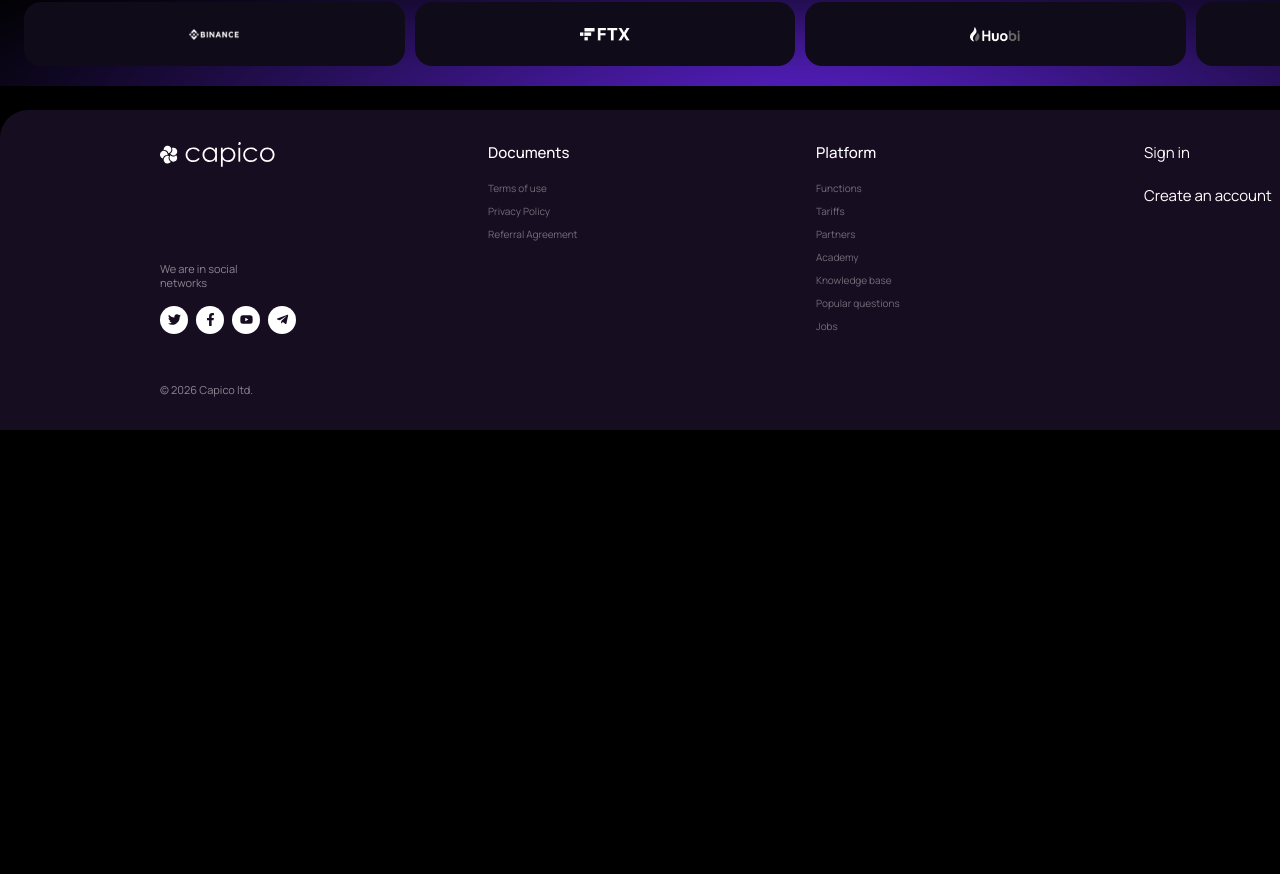
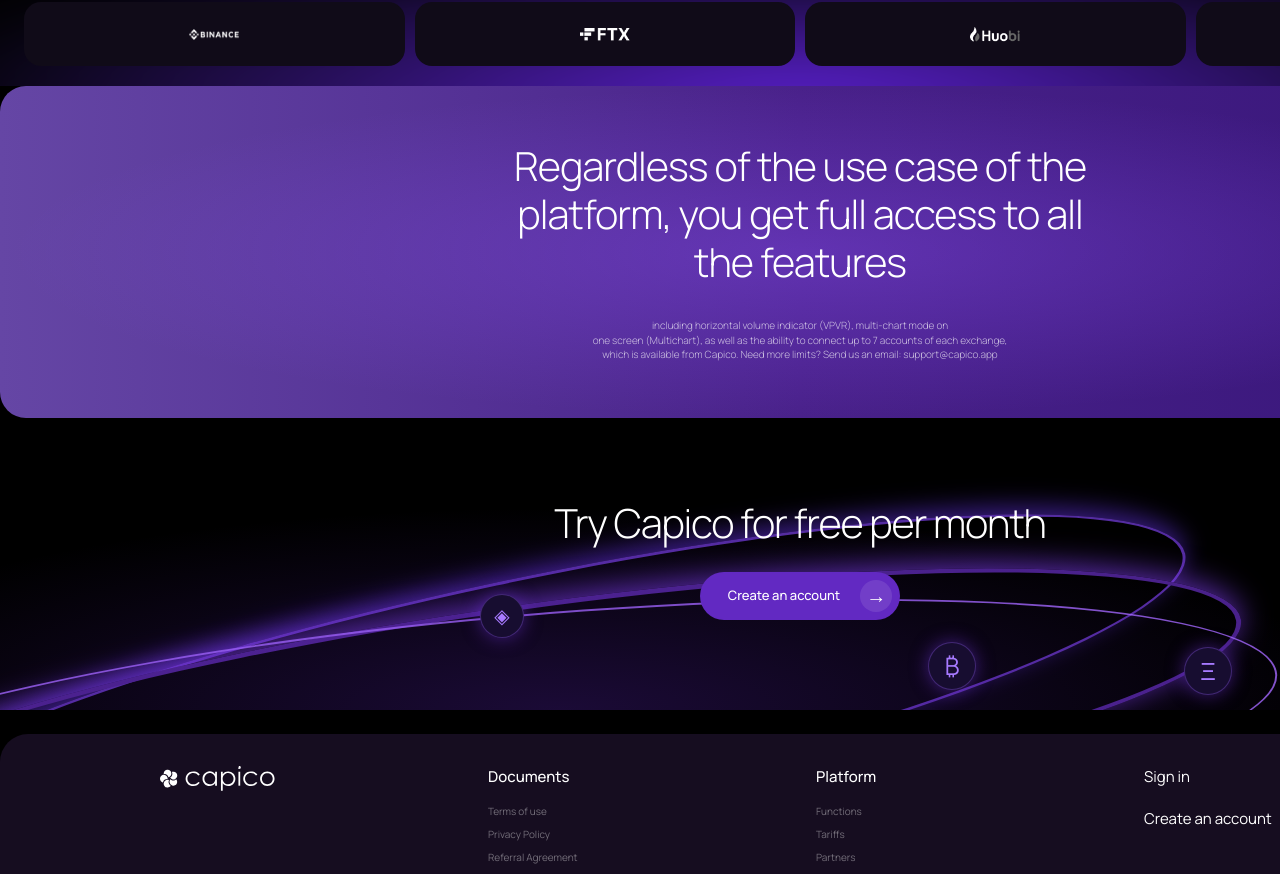
Before and after one commit to DmytroK-goit/capico, a Next.js app: page /prices in a window 1280 px wide. Shown: the part 2212-3086 px from the top of the page. Before the commit the page ends 2642 px from the top, so only its background shows below. Built offline with nearby package versions, Linux system fonts and the light colour scheme.

Commit message:
adding next block to page

```diff
--- a/src/app/components/pricesPage.jsx
+++ b/src/app/components/pricesPage.jsx
@@ -230,6 +230,55 @@ export default function PricesPage() {
           </div>
         </div>
       </div>
+      {/* Full access banner */}
+      <div className="relative isolate overflow-hidden rounded-[26px] bg-gradient-to-r from-[#6546a5] via-[#49218a] to-[#351477] px-6 py-10 text-center sm:px-10 sm:py-12 md:py-14">
+        <div className="pointer-events-none absolute inset-0 -z-10 bg-[radial-gradient(ellipse_at_50%_50%,rgba(145,85,255,0.35),transparent_70%)]" />
+
+        <div className="relative z-10 mx-auto max-w-[760px]">
+          <h3 className="text-[26px] font-light leading-[1.2] tracking-[-1px] text-white sm:text-[34px] md:text-[40px]">
+            Regardless of the use case of the
+            <br className="hidden sm:block" /> platform, you get full access to all
+            <br className="hidden sm:block" /> the features
+          </h3>
+
+          <p className="mx-auto mt-8 max-w-[760px] text-[9px] font-light leading-[1.45] text-white/70 sm:text-[10px]">
+            including horizontal volume indicator (VPVR), multi-chart mode on
+            <br className="hidden sm:block" /> one screen (Multichart), as well as the ability to connect up to 7 accounts of each exchange,
+            <br className="hidden sm:block" /> which is available from Capico. Need more limits? Send us an email: support@capico.app
+          </p>
+        </div>
+      </div>
+
+      {/* Free account CTA */}
+      <div className="relative isolate mt-8 min-h-[230px] overflow-hidden bg-black px-5 py-10 text-white sm:min-h-[260px] sm:px-8 md:py-12">
+        {/* Purple waves */}
+        <div className="pointer-events-none absolute -left-[10%] bottom-[-100px] -z-10 h-[230px] w-[85%] rotate-[-12deg] rounded-[50%] border-[3px] border-[#6938c9]/80 shadow-[0_-8px_25px_rgba(112,55,255,0.5)]" />
+
+        <div className="pointer-events-none absolute -left-[12%] bottom-[-125px] -z-10 h-[230px] w-[90%] rotate-[-8deg] rounded-[50%] border-[5px] border-[#49218a] shadow-[0_-5px_30px_rgba(135,65,255,0.65)]" />
+
+        <div className="pointer-events-none absolute -left-[15%] bottom-[-155px] -z-10 h-[250px] w-[95%] rotate-[-5deg] rounded-[50%] border-[2px] border-[#a66aff]/80" />
+
+        <div className="pointer-events-none absolute inset-0 -z-10 bg-[radial-gradient(ellipse_at_35%_100%,rgba(89,35,180,0.3),transparent_55%)]" />
+
+        {/* Content */}
+        <div className="relative z-10 mx-auto flex max-w-[650px] flex-col items-center gap-6 text-center">
+          <h2 className="text-[28px] font-light leading-tight tracking-[-1.2px] sm:text-[36px] md:text-[40px]">Try Capico for free per month</h2>
+
+          <Link href="/signup" className="group inline-flex min-w-[195px] items-center justify-between gap-5 rounded-full bg-[#6229c2] py-2 pl-7 pr-2 text-[13px] font-medium transition-all duration-300 hover:bg-[#8044e5] hover:shadow-[0_0_25px_rgba(112,55,255,0.5)]">
+            Create an account
+            <span className="flex h-8 w-8 items-center justify-center rounded-full bg-white/10 text-xl transition-transform duration-300 group-hover:translate-x-1">→</span>
+          </Link>
+        </div>
+
+        {/* Floating crypto symbols */}
+        <div className="pointer-events-none absolute inset-0 -z-0 hidden md:block">
+          <span className="absolute bottom-[72px] left-[30%] flex h-11 w-11 items-center justify-center rounded-full border border-[#8152d7]/40 bg-[#170d30] text-xl text-[#a77aff] shadow-[0_0_18px_rgba(111,48,220,0.5)]">◈</span>
+
+          <span className="absolute bottom-[20px] left-[58%] flex h-12 w-12 items-center justify-center rounded-full border border-[#8152d7]/40 bg-[#170d30] text-2xl text-[#a77aff] shadow-[0_0_18px_rgba(111,48,220,0.5)]">₿</span>
+
+          <span className="absolute bottom-[15px] right-[23%] flex h-12 w-12 items-center justify-center rounded-full border border-[#8152d7]/40 bg-[#170d30] text-2xl text-[#a77aff] shadow-[0_0_18px_rgba(111,48,220,0.5)]">Ξ</span>
+        </div>
+      </div>
     </section>
   );
 }
```
